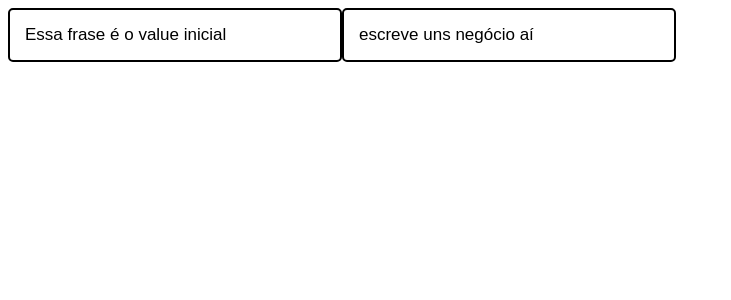
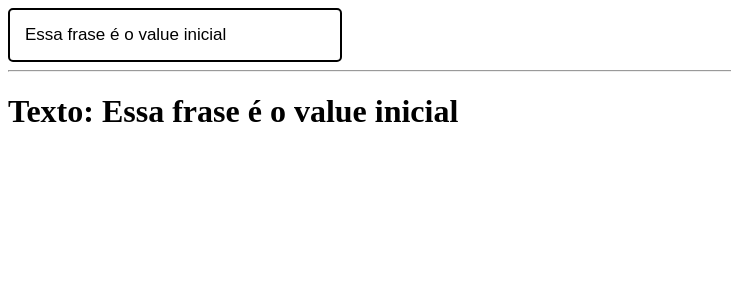
Before and after one commit to gmartpad/CursoReact, a React (Create React App) app in the folder projeto-react/: page / in a window 1280 px wide. Shown: the top 300 px of the page, without its empty margins (0-731 px from the left). Built offline with nearby package versions, Linux system fonts and the light colour scheme.

Commit message:
Trocando dados entre Componentes

```diff
--- a/projeto-react/src/App.js
+++ b/projeto-react/src/App.js
@@ -47,7 +47,14 @@ import CaixaDePesquisa  from './components/CaixaDePesquisa';
 //     );
 // }
 
+
 function App(){
+
+    const [ textoCaixa, setTextoCaixa ] = useState('')
+
+    function returnTextoCaixa(string) {
+      setTextoCaixa(string);
+    }
 
     // const [ contagem, setContagem ] = useState(0); // valor 0 no useState é o valor inicial de contagem
 
@@ -93,8 +100,11 @@ function App(){
   return (
       <>
 
-        <CaixaDePesquisa frasePadrao="Essa frase é o value inicial"/>
-        <CaixaDePesquisa />
+        <CaixaDePesquisa frasePadrao="Essa frase é o value inicial" onChangeText={returnTextoCaixa}/>
+
+        <hr/>
+
+        <h1>Texto: {textoCaixa}</h1>
 
             {/* <h1>Contagem: {contagem}</h1>
             <button onClick={aumentarAction}>Aumentar Número</button> */}
--- a/projeto-react/src/components/CaixaDePesquisa.js
+++ b/projeto-react/src/components/CaixaDePesquisa.js
@@ -15,6 +15,12 @@ function CaixaDePesquisa(props) {
 
     const [valueText, setValueText] = useState(props.frasePadrao || 'escreve uns negócio aí');
 
+    useEffect(() => {
+        if(props.onChangeText){
+            props.onChangeText(valueText);
+        }
+    }, [valueText]);
+
     return (
         <InputText type="text" value={valueText} onChange={(e) => {setValueText(e.target.value)}}/>
     );
```
